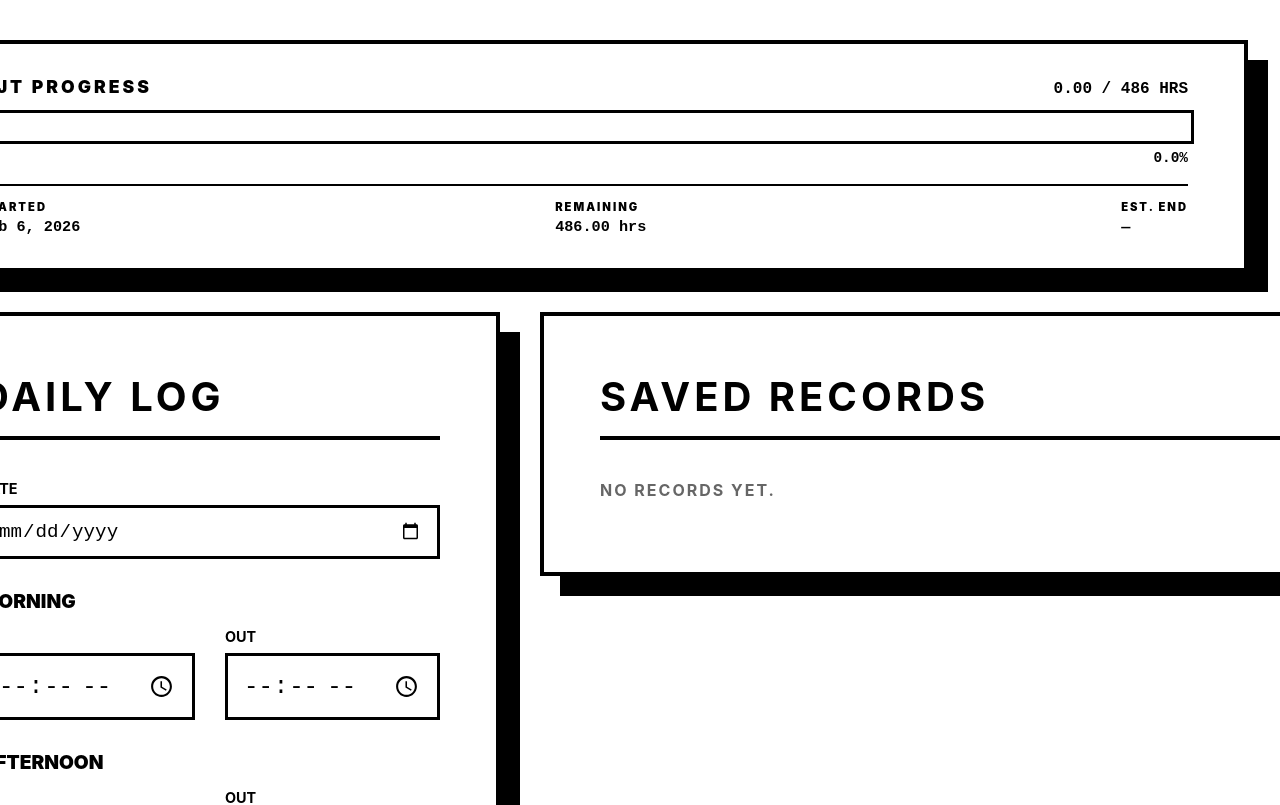
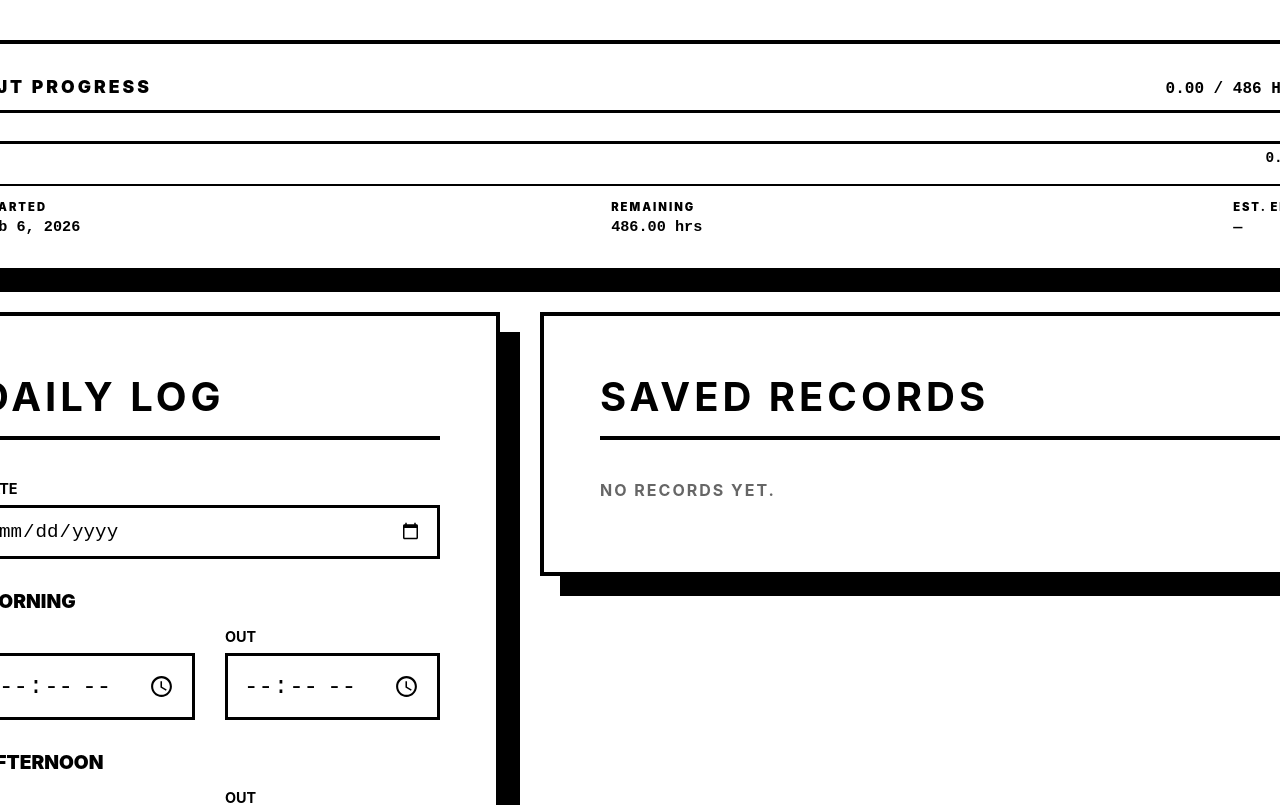
Before and after one commit to nocolid/dtr, a Vue app: page / in a window 1280 px wide. Shown: the top 805 px of the page. Built offline with nearby package versions, Linux system fonts and the light colour scheme.

Commit message:
fix: adjust the layout to be exact and justified

```diff
--- a/src/App.vue
+++ b/src/App.vue
@@ -149,6 +149,7 @@ function showPreview() {
 </script>
 
 <template>
+  <div class="page-content">
   <ProgressBar
     :percent="progressPercent"
     :accumulated="totalAccumulatedHours"
@@ -203,6 +204,7 @@ function showPreview() {
       @delete="handleDelete"
     />
   </div>
+  </div>
 
   <PreviewModal
     :visible="showModal"
--- a/src/style.css
+++ b/src/style.css
@@ -8,6 +8,14 @@ body {
   min-height: 100vh;
   margin: 0;
   padding: 40px 40px 80px;
+}
+
+/* Outer wrapper — sizes to app-layout width; progress bar stretches to match */
+.page-content {
+  display: flex;
+  flex-direction: column;
+  gap: 40px;
+  width: fit-content;
 }
 
 /* Side-by-side layout: form on left, records on right */
@@ -171,13 +179,12 @@ button:hover {
 
 /* --- Progress Bar --- */
 .progress-wrapper {
-  /* spans full width of both panels: 468px + 40px gap + 708px = 1216px visual → 1208px content */
-  width: 1208px;
+  box-sizing: border-box;
+  width: 100%;
   border: 4px solid #000;
   padding: 2rem 3.5rem;
   box-shadow: 20px 20px 0px #000;
   background: white;
-  margin-bottom: 40px;
 }
 
 .progress-header {
```
Also changed, not shown: 1 other file (tests, documents, lock files or other folders).
